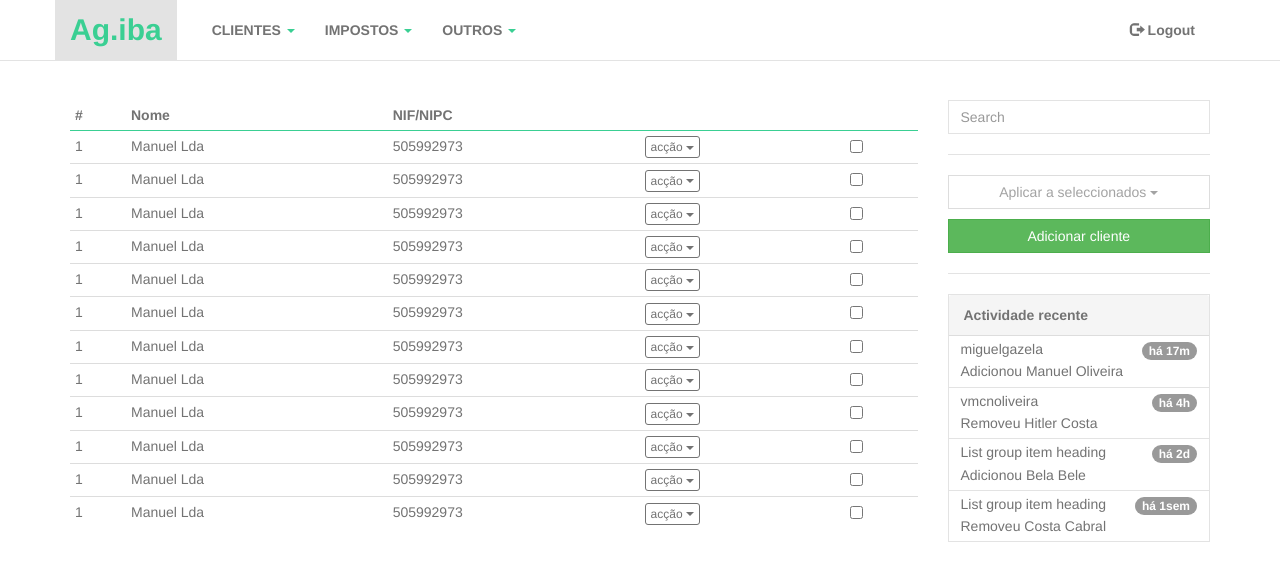
After one commit to miguelgazela/ag.iba, a PHP site: page /pages_design/clients.html in a window 1280 px wide. The commit adds this page. Shown: the top 581 px of the page. Run offline with PHP 8.4, Linux system fonts and the light colour scheme.

Commit message:
small stuff

```diff
--- a/css/main.css
+++ b/css/main.css
@@ -190,6 +190,15 @@ a:focus {
   background-color: #f5f5f5;
 }
 
+.sidebar .panel {
+  margin-bottom: 20px;
+  background-color: #fff;
+  border: 1px solid rgba(115, 115, 115, 0.2);
+  border-radius: 0;
+  -webkit-box-shadow: none;
+  box-shadow: none;
+}
+
 
 /* =============================================================
    others custom styles
--- /dev/null
+++ b/pages_design/clients.html
@@ -0,0 +1,419 @@
+
+<!DOCTYPE html>
+<html lang="en">
+  <head>
+    <meta charset="utf-8">
+    <meta name="viewport" content="width=device-width, initial-scale=1.0">
+    <meta name="description" content="">
+    <meta name="author" content="@miguelgazela">
+    <link rel="shortcut icon" href="../../assets/ico/favicon.png"> <!-- no resource for now -->
+
+    <title>Agiva</title>
+
+    <!-- Bootstrap core CSS -->
+    <link href="../css/bootstrap.min.css" rel="stylesheet">
+
+    <!-- Custom styles for this template -->
+    <link href="../css/main.css" rel="stylesheet">
+
+    <!-- HTML5 shim and Respond.js IE8 support of HTML5 elements and media queries -->
+    <!--[if lt IE 9]>
+      <script src="../../assets/js/html5shiv.js"></script>
+      <script src="../../assets/js/respond.min.js"></script>
+    <![endif]-->
+  </head>
+
+  <body>
+
+    <!-- Fixed navbar -->
+    <div class="navbar navbar-default navbar-fixed-top">
+      <div class="container">
+        <div class="navbar-header">
+          <button type="button" class="navbar-toggle" data-toggle="collapse" data-target=".navbar-collapse">
+            <span class="icon-bar"></span>
+            <span class="icon-bar"></span>
+            <span class="icon-bar"></span>
+          </button>
+          <a class="navbar-brand" href="#">Ag.iba</a>
+        </div>
+        <div class="navbar-collapse collapse">
+          <ul class="nav navbar-nav">
+            <li class="dropdown">
+              <a href="#" class="dropdown-toggle" data-toggle="dropdown"><strong>CLIENTES</strong> <b class="caret"></b></a>
+              <ul class="dropdown-menu">
+                <li><a href="#">Ver clientes</a></li>
+                <li><a href="#">Adicionar cliente</a></li>
+                <li><a href="#">Outro</a></li>
+              </ul>
+            </li>
+            <li class="dropdown">
+              <a href="#" class="dropdown-toggle" data-toggle="dropdown"><strong>IMPOSTOS</strong> <b class="caret"></b></a>
+              <ul class="dropdown-menu">
+                <li><a href="#">Ver impostos</a></li>
+                <li><a href="#">Adicionar imposto</a></li>
+                <li><a href="#">Outro</a></li>
+              </ul>
+            </li>
+            <li class="dropdown">
+              <a href="#" class="dropdown-toggle" data-toggle="dropdown"><strong>OUTROS</strong> <b class="caret"></b></a>
+              <ul class="dropdown-menu">
+                <li><a href="#">Reportar erro</a></li>
+                <li><a href="#">Enviar sugestão</a></li>
+                <li><a href="#">Outro</a></li>
+              </ul>
+          </ul>
+          <ul class="nav navbar-nav navbar-right">
+            <li><a href="#bug"><span class="glyphicon glyphicon-log-out"></span> <strong>Logout</strong></a></li>
+          </ul>
+        </div><!--/.nav-collapse -->
+      </div>
+    </div>
+
+    <div class="container">
+
+      <div class="row">
+        <div class="col-md-9">
+          <div class="table-responsive">
+            <table class="table table-hover table-condensed">
+              <thead>
+                <tr>
+                  <th>#</th>
+                  <th>Nome</th>
+                  <th>NIF/NIPC</th>
+                  <th></th>
+                  <th></th>
+                </tr>
+              </thead>
+              <tbody>
+                <tr>
+                  <td>1</td>
+                  <td><a href="#">Manuel Lda</a></td>
+                  <td>505992973</td>
+                  <td>
+                    <div class="btn-group">
+                      <button type="button" class="btn btn-default btn-xs dropdown-toggle" data-toggle="dropdown">
+                        acção <span class="caret"></span>
+                      </button>
+                      <ul class="dropdown-menu" role="menu">
+                        <li><a href="#">Action</a></li>
+                        <li><a href="#">Another action</a></li>
+                        <li><a href="#">Something else here</a></li>
+                        <li class="divider"></li>
+                        <li><a href="#">Separated link</a></li>
+                      </ul>
+                    </div>
+                  </td>
+                  <td>
+                    <input type="checkbox" value="">
+                  </td>
+                </tr>
+                <tr>
+                  <td>1</td>
+                  <td><a href="#">Manuel Lda</a></td>
+                  <td>505992973</td>
+                  <td>
+                    <div class="btn-group">
+                      <button type="button" class="btn btn-default btn-xs dropdown-toggle" data-toggle="dropdown">
+                        acção <span class="caret"></span>
+                      </button>
+                      <ul class="dropdown-menu" role="menu">
+                        <li><a href="#">Action</a></li>
+                        <li><a href="#">Another action</a></li>
+                        <li><a href="#">Something else here</a></li>
+                        <li class="divider"></li>
+                        <li><a href="#">Separated link</a></li>
+                      </ul>
+                    </div>
+                  </td>
+                  <td>
+                    <input type="checkbox" value="">
+                  </td>
+                </tr>
+                <tr>
+                  <td>1</td>
+                  <td><a href="#">Manuel Lda</a></td>
+                  <td>505992973</td>
+                  <td>
+                    <div class="btn-group">
+                      <button type="button" class="btn btn-default btn-xs dropdown-toggle" data-toggle="dropdown">
+                        acção <span class="caret"></span>
+                      </button>
+                      <ul class="dropdown-menu" role="menu">
+                        <li><a href="#">Action</a></li>
+                        <li><a href="#">Another action</a></li>
+                        <li><a href="#">Something else here</a></li>
+                        <li class="divider"></li>
+                        <li><a href="#">Separated link</a></li>
+                      </ul>
+                    </div>
+                  </td>
+                  <td>
+                    <input type="checkbox" value="">
+                  </td>
+                </tr>
+                <tr>
+                  <td>1</td>
+                  <td><a href="#">Manuel Lda</a></td>
+                  <td>505992973</td>
+                  <td>
+                    <div class="btn-group">
+                      <button type="button" class="btn btn-default btn-xs dropdown-toggle" data-toggle="dropdown">
+                        acção <span class="caret"></span>
+                      </button>
+                      <ul class="dropdown-menu" role="menu">
+                        <li><a href="#">Action</a></li>
+                        <li><a href="#">Another action</a></li>
+                        <li><a href="#">Something else here</a></li>
+                        <li class="divider"></li>
+                        <li><a href="#">Separated link</a></li>
+                      </ul>
+                    </div>
+                  </td>
+                  <td>
+                    <input type="checkbox" value="">
+                  </td>
+                </tr>
+                <tr>
+                  <td>1</td>
+                  <td><a href="#">Manuel Lda</a></td>
+                  <td>505992973</td>
+                  <td>
+                    <div class="btn-group">
+                      <button type="button" class="btn btn-default btn-xs dropdown-toggle" data-toggle="dropdown">
+                        acção <span class="caret"></span>
+                      </button>
+                      <ul class="dropdown-menu" role="menu">
+                        <li><a href="#">Action</a></li>
+                        <li><a href="#">Another action</a></li>
+                        <li><a href="#">Something else here</a></li>
+                        <li class="divider"></li>
+                        <li><a href="#">Separated link</a></li>
+                      </ul>
+                    </div>
+                  </td>
+                  <td>
+                    <input type="checkbox" value="">
+                  </td>
+                </tr>
+                <tr>
+                  <td>1</td>
+                  <td><a href="#">Manuel Lda</a></td>
+                  <td>505992973</td>
+                  <td>
+                    <div class="btn-group">
+                      <button type="button" class="btn btn-default btn-xs dropdown-toggle" data-toggle="dropdown">
+                        acção <span class="caret"></span>
+                      </button>
+                      <ul class="dropdown-menu" role="menu">
+                        <li><a href="#">Action</a></li>
+                        <li><a href="#">Another action</a></li>
+                        <li><a href="#">Something else here</a></li>
+                        <li class="divider"></li>
+                        <li><a href="#">Separated link</a></li>
+                      </ul>
+                    </div>
+                  </td>
+                  <td>
+                    <input type="checkbox" value="">
+                  </td>
+                </tr>
+                <tr>
+                  <td>1</td>
+                  <td><a href="#">Manuel Lda</a></td>
+                  <td>505992973</td>
+                  <td>
+                    <div class="btn-group">
+                      <button type="button" class="btn btn-default btn-xs dropdown-toggle" data-toggle="dropdown">
+                        acção <span class="caret"></span>
+                      </button>
+                      <ul class="dropdown-menu" role="menu">
+                        <li><a href="#">Action</a></li>
+                        <li><a href="#">Another action</a></li>
+                        <li><a href="#">Something else here</a></li>
+                        <li class="divider"></li>
+                        <li><a href="#">Separated link</a></li>
+                      </ul>
+                    </div>
+                  </td>
+                  <td>
+                    <input type="checkbox" value="">
+                  </td>
+                </tr>
+                <tr>
+                  <td>1</td>
+                  <td><a href="#">Manuel Lda</a></td>
+                  <td>505992973</td>
+                  <td>
+                    <div class="btn-group">
+                      <button type="button" class="btn btn-default btn-xs dropdown-toggle" data-toggle="dropdown">
+                        acção <span class="caret"></span>
+                      </button>
+                      <ul class="dropdown-menu" role="menu">
+                        <li><a href="#">Action</a></li>
+                        <li><a href="#">Another action</a></li>
+                        <li><a href="#">Something else here</a></li>
+                        <li class="divider"></li>
+                        <li><a href="#">Separated link</a></li>
+                      </ul>
+                    </div>
+                  </td>
+                  <td>
+                    <input type="checkbox" value="">
+                  </td>
+                </tr>
+                <tr>
+                  <td>1</td>
+                  <td><a href="#">Manuel Lda</a></td>
+                  <td>505992973</td>
+                  <td>
+                    <div class="btn-group">
+                      <button type="button" class="btn btn-default btn-xs dropdown-toggle" data-toggle="dropdown">
+                        acção <span class="caret"></span>
+                      </button>
+                      <ul class="dropdown-menu" role="menu">
+                        <li><a href="#">Action</a></li>
+                        <li><a href="#">Another action</a></li>
+                        <li><a href="#">Something else here</a></li>
+                        <li class="divider"></li>
+                        <li><a href="#">Separated link</a></li>
+                      </ul>
+                    </div>
+                  </td>
+                  <td>
+                    <input type="checkbox" value="">
+                  </td>
+                </tr>
+                <tr>
+                  <td>1</td>
+                  <td><a href="#">Manuel Lda</a></td>
+                  <td>505992973</td>
+                  <td>
+                    <div class="btn-group">
+                      <button type="button" class="btn btn-default btn-xs dropdown-toggle" data-toggle="dropdown">
+                        acção <span class="caret"></span>
+                      </button>
+                      <ul class="dropdown-menu" role="menu">
+                        <li><a href="#">Action</a></li>
+                        <li><a href="#">Another action</a></li>
+                        <li><a href="#">Something else here</a></li>
+                        <li class="divider"></li>
+                        <li><a href="#">Separated link</a></li>
+                      </ul>
+                    </div>
+                  </td>
+                  <td>
+                    <input type="checkbox" value="">
+                  </td>
+                </tr>
+                <tr>
+                  <td>1</td>
+                  <td><a href="#">Manuel Lda</a></td>
+                  <td>505992973</td>
+                  <td>
+                    <div class="btn-group">
+                      <button type="button" class="btn btn-default btn-xs dropdown-toggle" data-toggle="dropdown">
+                        acção <span class="caret"></span>
+                      </button>
+                      <ul class="dropdown-menu" role="menu">
+                        <li><a href="#">Action</a></li>
+                        <li><a href="#">Another action</a></li>
+                        <li><a href="#">Something else here</a></li>
+                        <li class="divider"></li>
+                        <li><a href="#">Separated link</a></li>
+                      </ul>
+                    </div>
+                  </td>
+                  <td>
+                    <input type="checkbox" value="">
+                  </td>
+                </tr>
+                <tr>
+                  <td>1</td>
+                  <td><a href="#">Manuel Lda</a></td>
+                  <td>505992973</td>
+                  <td>
+                    <div class="btn-group">
+                      <button type="button" class="btn btn-default btn-xs dropdown-toggle" data-toggle="dropdown">
+                        acção <span class="caret"></span>
+                      </button>
+                      <ul class="dropdown-menu" role="menu">
+                        <li><a href="#">Action</a></li>
+                        <li><a href="#">Another action</a></li>
+                        <li><a href="#">Something else here</a></li>
+                        <li class="divider"></li>
+                        <li><a href="#">Separated link</a></li>
+                      </ul>
+                    </div>
+                  </td>
+                  <td>
+                    <input type="checkbox" value="">
+                  </td>
+                </tr>
+              </tbody>
+            </table>
+          </div>
+        </div>
+
+        <div class="col-md-3 sidebar">
+          <form class="form-inline" role="form" action="#">
+            <div class="form-group">
+              <label class="sr-only" for="exampleInputEmail2">Search</label>
+              <input type="text" class="form-control" id="exampleInputEmail2" placeholder="Search">
+            </div>
+          </form>
+          <hr>
+          <div class="btn-group">
+            <button type="button" class="btn btn-default dropdown-toggle btn-sidebar" data-toggle="dropdown" disabled="disabled">
+              Aplicar a seleccionados <span class="caret"></span>
+            </button>
+            <ul class="dropdown-menu" role="menu">
+              <li><a href="#">Action</a></li>
+              <li><a href="#">Another action</a></li>
+              <li><a href="#">Something else here</a></li>
+              <li class="divider"></li>
+              <li><a href="#">Separated link</a></li>
+            </ul>
+          </div>
+          <button type="button" class="btn btn-success btn-sidebar">Adicionar cliente</button>
+          <hr>
+          <div class="panel panel-default">
+            <!-- Default panel contents -->
+            <div class="panel-heading"><strong>Actividade recente</strong></div>
+            <ul class="list-group">
+              <li class="list-group-item">
+                <span class="badge">há 17m</span>
+                <h5 class="list-group-item-heading">miguelgazela</h5>
+                <p class="list-group-item-text">Adicionou Manuel Oliveira</p>
+              </li>
+              <li class="list-group-item">
+                <span class="badge">há 4h</span>
+                <h5 class="list-group-item-heading">vmcnoliveira</h5>
+                <p class="list-group-item-text">Removeu Hitler Costa</p>
+              </li>
+              <li class="list-group-item">
+                <span class="badge">há 2d</span>
+                <h5 class="list-group-item-heading">List group item heading</h5>
+                <p class="list-group-item-text">Adicionou Bela Bele</p>
+              </li>
+              <li class="list-group-item">
+                <span class="badge">há 1sem</span>
+                <h5 class="list-group-item-heading">List group item heading</h5>
+                <p class="list-group-item-text">Removeu Costa Cabral</p>
+              </li>
+            </ul>
+          </div>
+        </div>
+      </div>
+
+    </div> <!-- /container -->
+
+
+    <!-- Bootstrap core JavaScript
+    ================================================== -->
+    <!-- Placed at the end of the document so the pages load faster -->
+    <script src="../js/jquery.js"></script>
+    <script src="../js/main.js"></script>
+    <script src="../js/bootstrap.min.js"></script>
+    <script src="../js/modernizr.min.js"></script>
+  </body>
+</html>
```
